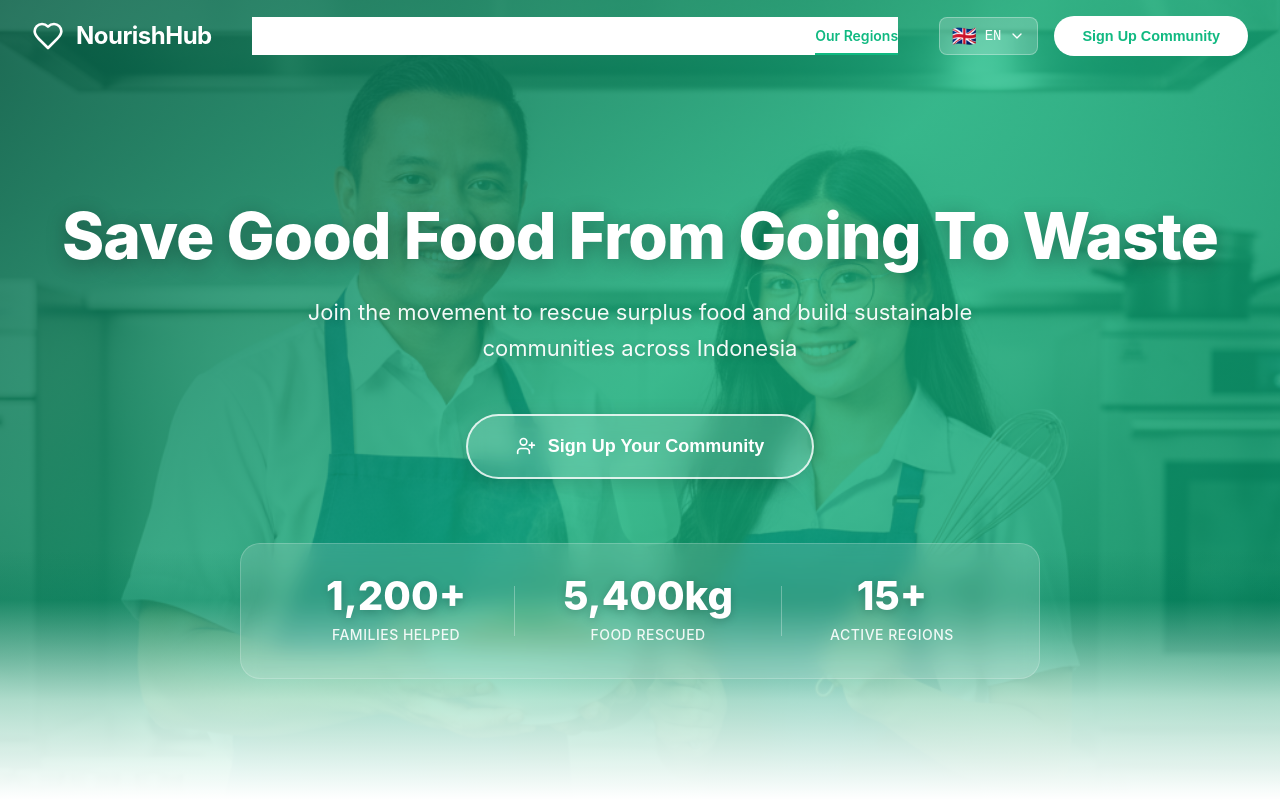
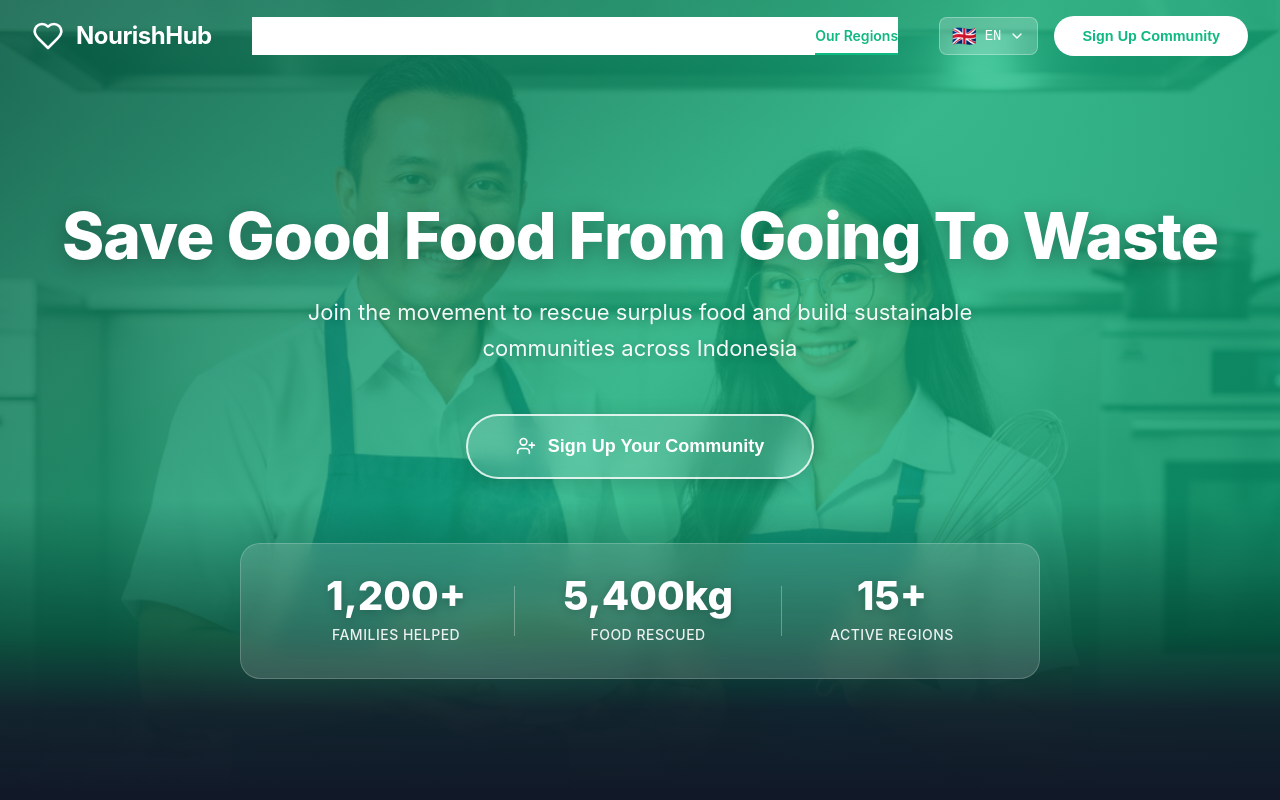
Before and after one commit to HHHAAAANNNNN/Food-Rescue-Hub, a Vue app: page / in a window 1280 px wide. Shown: the top 800 px of the page. Built offline with nearby package versions, Linux system fonts and the light colour scheme.

Commit message:
Fix gradient to dark theme matching design

```diff
--- a/src/components/HeroSection.vue
+++ b/src/components/HeroSection.vue
@@ -224,13 +224,14 @@ const handleSignup = () => {
   bottom: 0;
   left: 0;
   right: 0;
-  height: 250px;
+  height: 300px;
   background: linear-gradient(
     to bottom,
     transparent 0%,
-    rgba(4, 120, 87, 0.3) 20%,
-    rgba(236, 253, 245, 0.7) 60%,
-    #ffffff 100%
+    rgba(6, 78, 59, 0.4) 20%,
+    rgba(4, 60, 46, 0.7) 45%,
+    rgba(17, 24, 39, 0.9) 70%,
+    #111827 100%
   );
   z-index: 1;
 }
--- a/src/views/MainDashboard.vue
+++ b/src/views/MainDashboard.vue
@@ -375,19 +375,26 @@ const scrollRegions = (direction) => {
   min-height: 100vh;
   background: linear-gradient(
     180deg,
-    transparent 0%,
-    #ffffff 20%,
-    #ffffff 40%,
-    #ecfdf5 50%,
-    #d1fae5 60%,
-    #10b981 70%,
-    #059669 76%,
-    #047857 82%,
-    #065f46 87%,
-    #064e3b 91%,
-    #033d2a 94%,
-    #022419 96%,
-    #011a11 98%,
+    #111827 0%,
+    #1f2937 10%,
+    #374151 15%,
+    #4b5563 18%,
+    #6b7280 22%,
+    #9ca3af 26%,
+    #d1d5db 30%,
+    #e5e7eb 35%,
+    #f3f4f6 40%,
+    #ffffff 50%,
+    #ecfdf5 60%,
+    #d1fae5 65%,
+    #10b981 73%,
+    #059669 78%,
+    #047857 83%,
+    #065f46 88%,
+    #064e3b 92%,
+    #033d2a 95%,
+    #022419 97%,
+    #011a11 99%,
     #121212 100%
   );
 }
```
